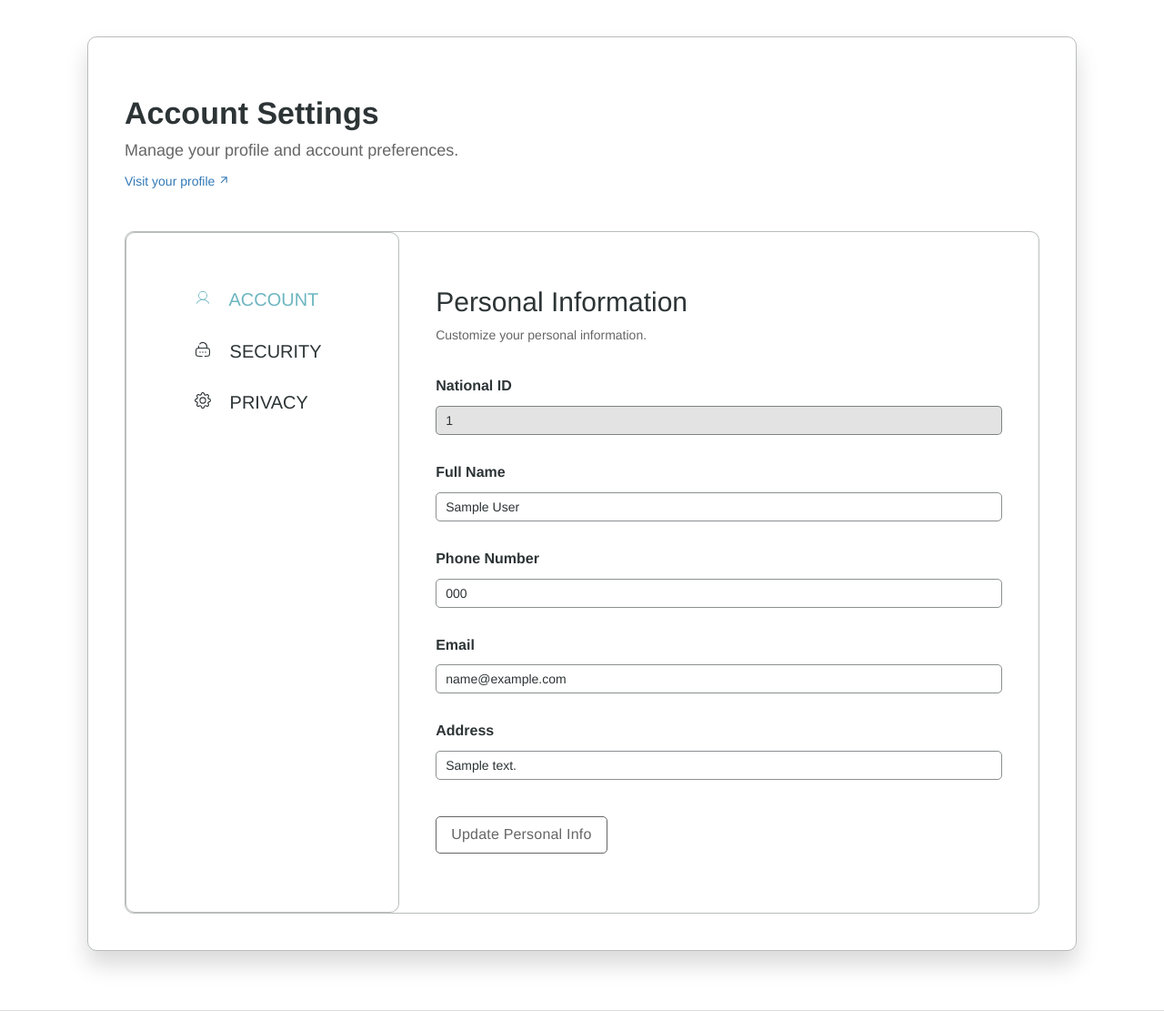
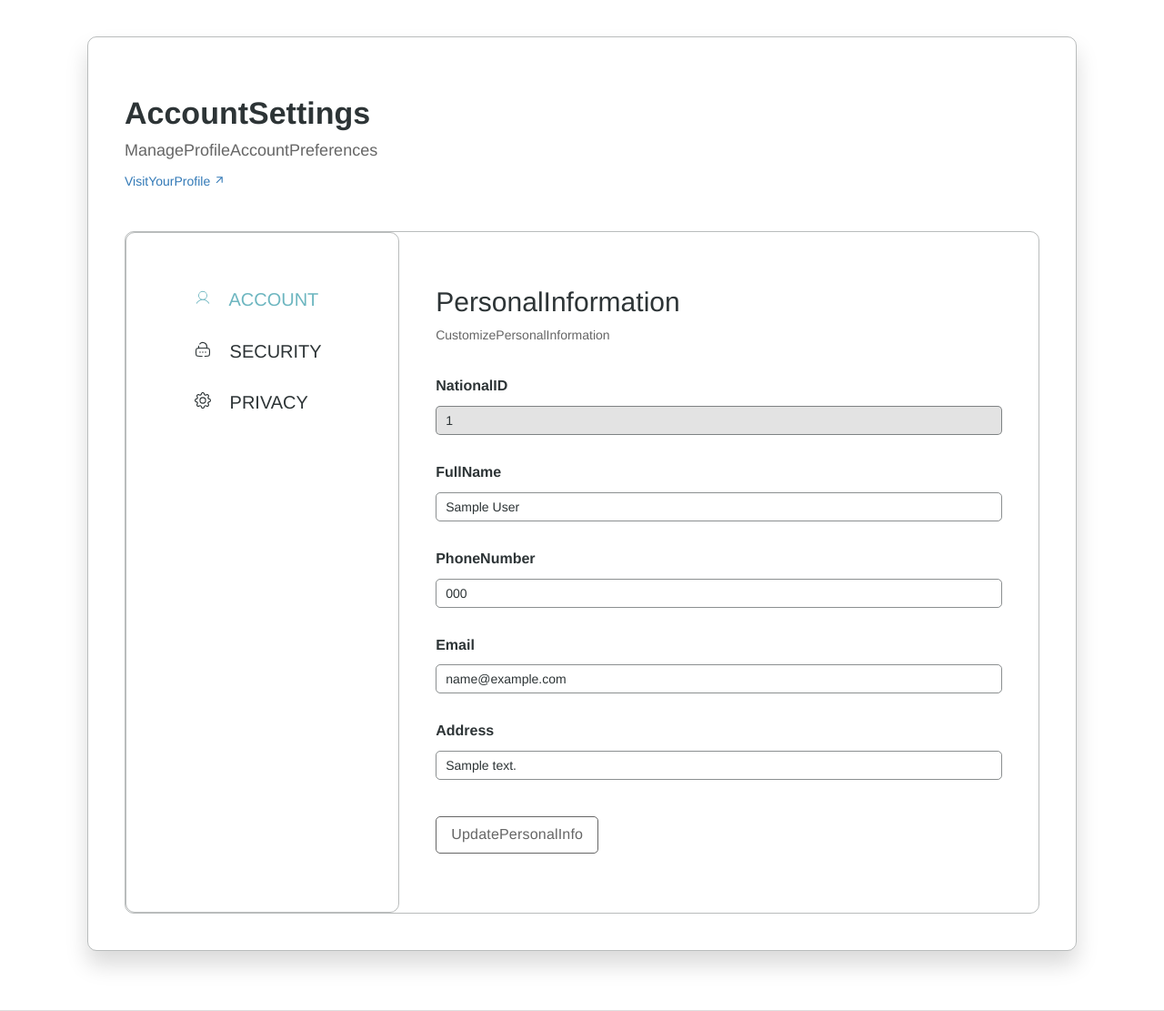
Before and after one commit to uosyph/GovServicesPortal, a Flask app: template templates/account.html in a window 1280 px wide. Shown: the part 100-1211 px from the top of the page at 91% size. Run offline with Flask 3, Linux system fonts and the light colour scheme; the template is opened without the code that fills it: values that come from a table or form of the project are taken from there, others are empty; tables that the repository leaves empty hold one stand-in row (values such as "Sample post"); parts of the project's set-up code (start-up, migrations or seed data) failed here and were passed over; some libraries are stand-ins or nearby versions.

Commit message:
[feat] Arabic translation for profile & account

```diff
--- a/templates/account.html
+++ b/templates/account.html
@@ -9,10 +9,10 @@
 
 {% block body %}
 <div class="account-box">
-    <h2 class="account-title">Account Settings</h2>
-    <p class="account-description">Manage your profile and account preferences.</p>
+    <h2 class="account-title">{{ _('AccountSettings') }}</h2>
+    <p class="account-description">{{ _('ManageProfileAccountPreferences') }}</p>
     <a href="{{ url_for('profile', id=user.id) }}" class="profile-url">
-        Visit your profile
+        {{ _('VisitYourProfile') }}
         <svg xmlns="http://www.w3.org/2000/svg" width="13" height="13" viewBox="0 0 24 24">
             <path fill="currentColor" d="M6 6v2h8.59L5 17.59L6.41 19L16 9.41V18h2V6z"/>
         </svg>
@@ -28,7 +28,7 @@
                         <svg xmlns="http://www.w3.org/2000/svg" width="18" height="18" viewBox="0 0 256 256">
                             <path fill="currentColor" d="M229.19 213c-15.81-27.32-40.63-46.49-69.47-54.62a70 70 0 1 0-63.44 0C67.44 166.5 42.62 185.67 26.81 213a6 6 0 1 0 10.38 6c19.21-33.19 53.15-53 90.81-53s71.6 19.81 90.81 53a6 6 0 1 0 10.38-6M70 96a58 58 0 1 1 58 58a58.07 58.07 0 0 1-58-58"/>
                         </svg>
-                        Account
+                        {{ _('Account') }}
                     </a>
                 </li>
                 <li>
@@ -39,7 +39,7 @@
                                 <path stroke="currentColor" stroke-linecap="round" stroke-width="1.5" d="M6 10V8c0-.34.028-.675.083-1M18 10V8A6 6 0 0 0 7.5 4.031M11 22H8c-2.828 0-4.243 0-5.121-.879C2 20.243 2 18.828 2 16c0-2.828 0-4.243.879-5.121C3.757 10 5.172 10 8 10h8c2.828 0 4.243 0 5.121.879C22 11.757 22 13.172 22 16c0 2.828 0 4.243-.879 5.121C20.243 22 18.828 22 16 22h-1"/>
                             </g>
                         </svg>
-                        Security
+                        {{ _('Security') }}
                     </a>
                 </li>
                 <li>
@@ -50,79 +50,77 @@
                                 <path d="M9.796 1.343c-.527-1.79-3.065-1.79-3.592 0l-.094.319a.873.873 0 0 1-1.255.52l-.292-.16c-1.64-.892-3.433.902-2.54 2.541l.159.292a.873.873 0 0 1-.52 1.255l-.319.094c-1.79.527-1.79 3.065 0 3.592l.319.094a.873.873 0 0 1 .52 1.255l-.16.292c-.892 1.64.901 3.434 2.541 2.54l.292-.159a.873.873 0 0 1 1.255.52l.094.319c.527 1.79 3.065 1.79 3.592 0l.094-.319a.873.873 0 0 1 1.255-.52l.292.16c1.64.893 3.434-.902 2.54-2.541l-.159-.292a.873.873 0 0 1 .52-1.255l.319-.094c1.79-.527 1.79-3.065 0-3.592l-.319-.094a.873.873 0 0 1-.52-1.255l.16-.292c.893-1.64-.902-3.433-2.541-2.54l-.292.159a.873.873 0 0 1-1.255-.52zm-2.633.283c.246-.835 1.428-.835 1.674 0l.094.319a1.873 1.873 0 0 0 2.693 1.115l.291-.16c.764-.415 1.6.42 1.184 1.185l-.159.292a1.873 1.873 0 0 0 1.116 2.692l.318.094c.835.246.835 1.428 0 1.674l-.319.094a1.873 1.873 0 0 0-1.115 2.693l.16.291c.415.764-.42 1.6-1.185 1.184l-.291-.159a1.873 1.873 0 0 0-2.693 1.116l-.094.318c-.246.835-1.428.835-1.674 0l-.094-.319a1.873 1.873 0 0 0-2.692-1.115l-.292.16c-.764.415-1.6-.42-1.184-1.185l.159-.291A1.873 1.873 0 0 0 1.945 8.93l-.319-.094c-.835-.246-.835-1.428 0-1.674l.319-.094A1.873 1.873 0 0 0 3.06 4.377l-.16-.292c-.415-.764.42-1.6 1.185-1.184l.292.159a1.873 1.873 0 0 0 2.692-1.115z"/>
                             </g>
                         </svg>
-                        Privacy
+                        {{ _('Privacy') }}
                     </a>
                 </li>
             </ul>
         </div>
         <div class="settings">
             <div class="settings-section" id="general">
-                <h2>Personal Information</h2>
-                <p>Customize your personal information.</p>
+                <h2>{{ _('PersonalInformation') }}</h2>
+                <p>{{ _('CustomizePersonalInformation') }}</p>
 
                 <form id="updateForm" action="{{ url_for('account') }}" method="post">
                     <input type="hidden" name="action" value="update_info">
                     <div class="input-box">
-                        <label for="fullname">National ID</label>
+                        <label for="national_id">{{ _('NationalID') }}</label>
                         <input class="form-field" type="text" name="national_id" value="{{ user.id }}" disabled>
                     </div>
                     <div class="input-box">
-                        <label for="fullname">Full Name</label>
+                        <label for="fullname">{{ _('FullName') }}</label>
                         <input required class="form-field" type="text" name="fullname" value="{{ user.name }}">
                     </div>
                     <div class="input-box">
-                        <label for="phone">Phone Number</label>
+                        <label for="phone">{{ _('PhoneNumber') }}</label>
                         <input required class="form-field" type="text" name="phone" value="{{ user.phone }}">
                     </div>
                     <div class="input-box">
-                        <label for="email">Email</label>
+                        <label for="email">{{ _('Email') }}</label>
                         <input required class="form-field" type="text" name="email" value="{{ user.email }}">
                     </div>
                     <div class="input-box">
-                        <label for="address">Address</label>
+                        <label for="address">{{ _('Address') }}</label>
                         <input required class="form-field" type="text" name="address" value="{{ user.address }}">
                     </div>
-                    <input id="submitButton" class="form-btn" type="submit" value="Update Personal Info" disabled>
+                    <input id="submitButton" class="form-btn" type="submit" value="{{ _('UpdatePersonalInfo') }}" disabled>
                 </form>
-
             </div>
             <div class="settings-section" id="security">
-                <h2>Change Password</h2>
-                <p>Update your password securely.</p>
+                <h2>{{ _('ChangePassword') }}</h2>
+                <p>{{ _('UpdatePasswordSecurely') }}</p>
 
                 <form action="{{ url_for('account') }}" method="post">
                     <input type="hidden" name="action" value="update_password">
                     <div class="input-box">
-                        <label for="old_password">Old Password</label>
+                        <label for="old_password">{{ _('OldPassword') }}</label>
                         <input required class="form-field" type="text" name="old_password">
                     </div>
                     <div class="input-box">
-                        <label for="new_password">New Password</label>
+                        <label for="new_password">{{ _('NewPassword') }}</label>
                         <input required class="form-field" type="text" name="new_password">
                     </div>
                     <div class="input-box">
-                        <label for="confirm_password">Confirm Password</label>
+                        <label for="confirm_password">{{ _('ConfirmPassword') }}</label>
                         <input required class="form-field" type="text" name="confirm_password">
                     </div>
-                    <input class="form-btn" type="submit" value="Update Password">
+                    <input class="form-btn" type="submit" value="{{ _('UpdatePassword') }}">
                 </form>
-
             </div>
             <div class="settings-section" id="privacy">
-                <h2>Delete Account</h2>
-                <p>Permanently remove your account.</p>
+                <h2>{{ _('DeleteAccount') }}</h2>
+                <p>{{ _('PermanentlyRemoveAccount') }}</p>
 
                 <form action="{{ url_for('account') }}" method="post">
                     <input type="hidden" name="action" value="delete_account">
                     <div class="input-box">
-                        <label for="password">Enter Your Password</label>
+                        <label for="password">{{ _('EnterYourPassword') }}</label>
                         <input required class="form-field" type="text" name="password">
                     </div>
                     <p class="attention-msg">
                         <span>*</span>
-                        Please note that this process is irreversible and will result in the deletion of your account and all related orders.
+                        {{ _('NoteDeleteAccount') }}
                     </p>
-                    <input class="form-btn danger" type="submit" value="Delete Account">
+                    <input class="form-btn danger" type="submit" value="{{ _('DeleteAccount') }}">
                 </form>
             </div>
         </div>
```
Also changed, not shown: templates/profile.html (+11 -11 lines), translations/ar/LC_MESSAGES/messages.po, translations/en/LC_MESSAGES/messages.po, 3 other files.
